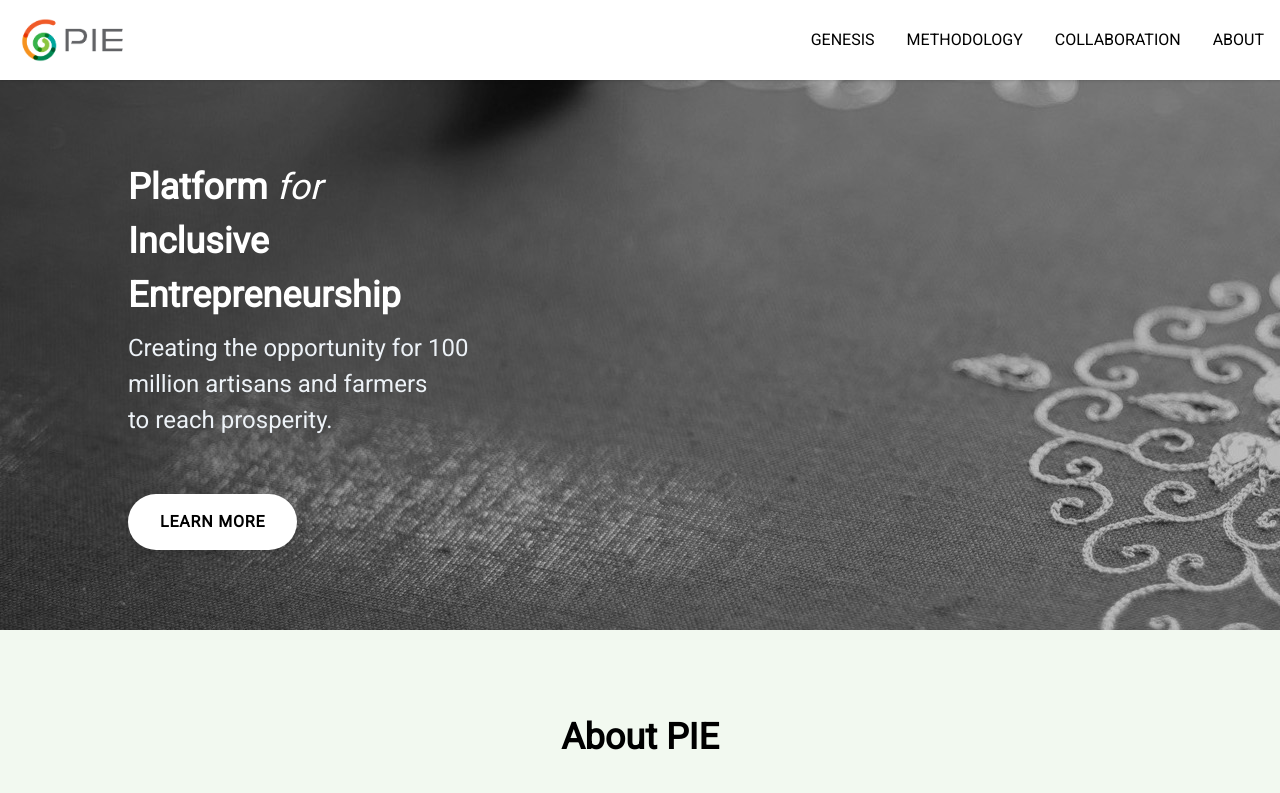
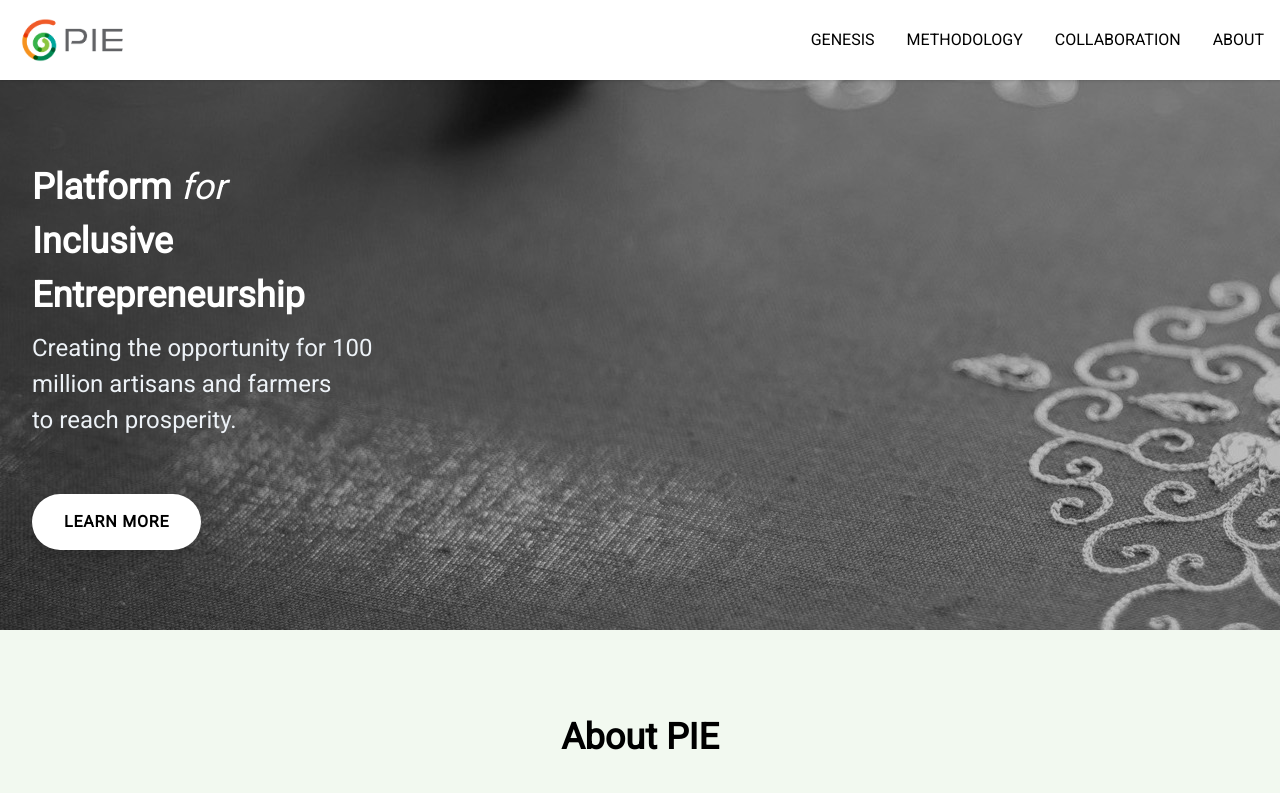
Before and after one commit to theCuriousMonk/pie-demo, a Next.js app: page / in a window 1280 px wide. Shown: the top 793 px of the page. Built offline with nearby package versions, Linux system fonts and the light colour scheme.

Commit message:
landing fixes

```diff
--- a/components/Landing.js
+++ b/components/Landing.js
@@ -1,8 +1,8 @@
 export default function Landing() {
     return(
         /* background: "linear-gradient(90deg, #276749 0%, #48bb78 100%)" */
-        <div className="py-20 bg-fixed flex sm:bg-fixed md:bg-fixed lg:bg-fixed xl:bg-scroll" style={{background: `url(assets/bg-a.jpg)`}}>
-            <div className="container mx-auto px-32 w-1/2">
+        <div className="py-20 bg-fixed sm:bg-fixed md:bg-fixed lg:bg-fixed xl:bg-scroll" style={{background: `url(assets/bg-a.jpg)`}}>
+            <div className="container mx-auto px-8">
                 <h2 className="text-4xl font-bold mb-2 text-white">
                 Platform <span className="italic font-light">for</span> <br/>Inclusive<br/>Entrepreneurship
                 </h2>
@@ -13,10 +13,6 @@ export default function Landing() {
                     Learn More
                 </button>
             </div>
-
-            <div className="container mx-auto px-4 w-1/2">
-
-            </div>
         </div>
     )
 }
```
